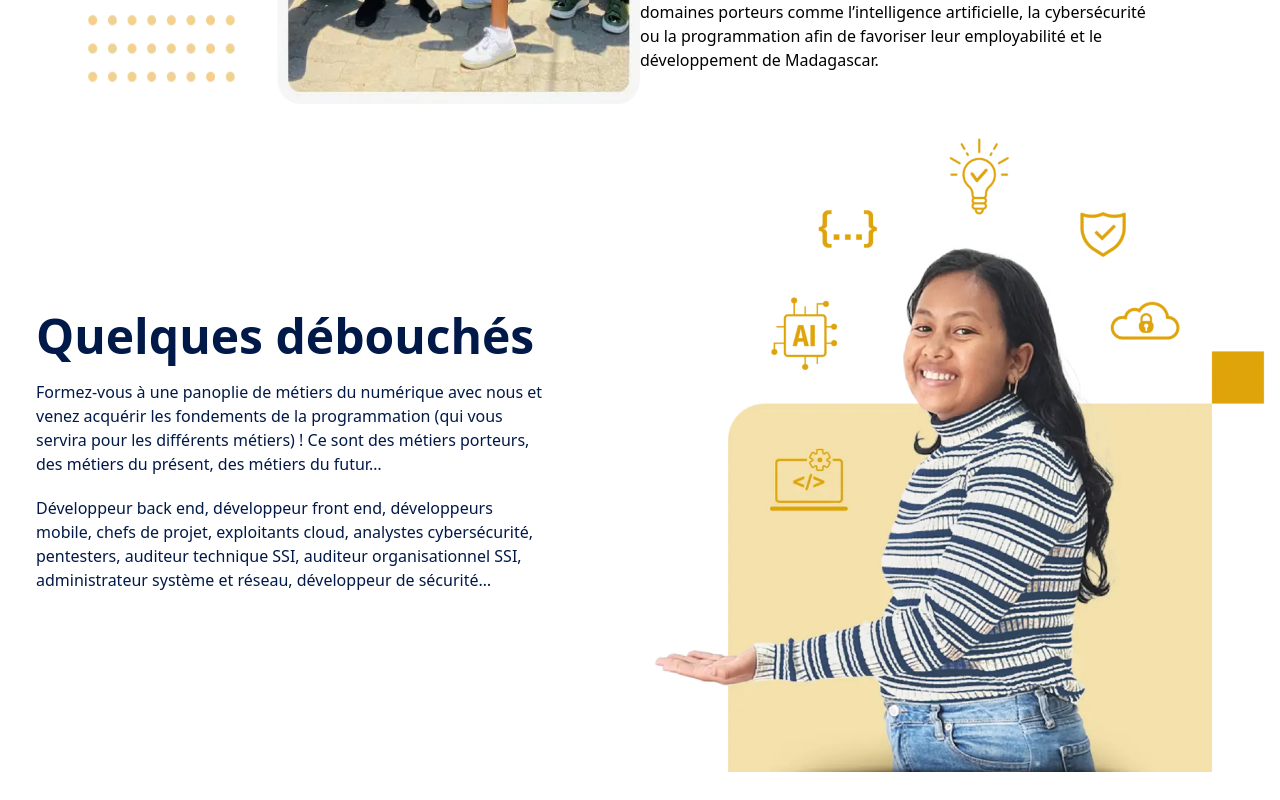
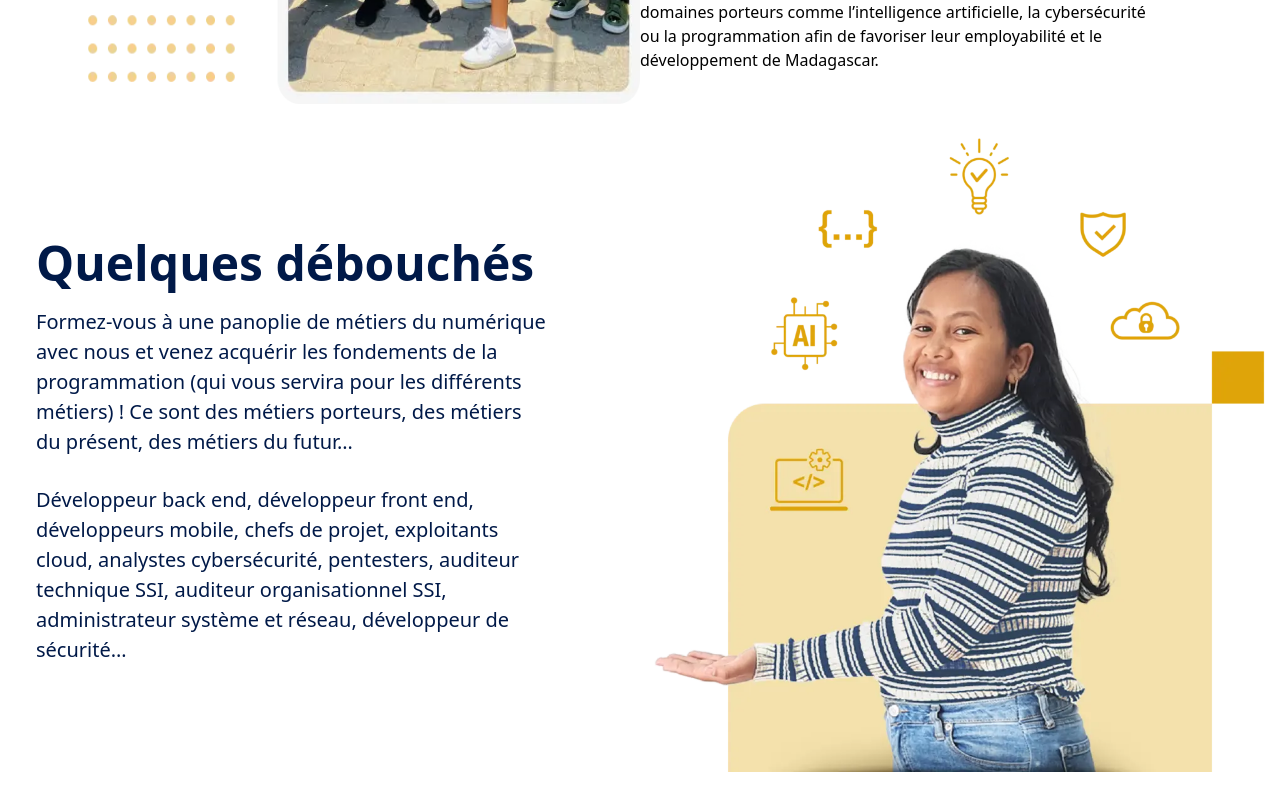
Before and after one commit to Mayah8124/New-HEI-home-page, a React (Vite) app: page / in a window 1280 px wide. Shown: the part 800-1600 px from the top of the page. Built offline with nearby package versions, Linux system fonts and the light colour scheme.

Commit message:
feat: fix the text-size of the OpenWay field

```diff
--- a/src/Components/OpenWay.jsx
+++ b/src/Components/OpenWay.jsx
@@ -5,9 +5,9 @@ const OpenWay = () => {
                 <img src="../src/assets/images/hei-image1.webp" alt="hei-image" className="h-[80vh]" />
                 <div className="text-[var(--primary-color)] ">
                     <h1 className="font-semibold text-5xl mb-5 ml-6">Quelques débouchés</h1>
-                    <div className="flex flex-col justify-between gap-5 ml-6 mr-25 text-l">
-                        <p>Formez-vous à une panoplie de métiers du numérique avec nous et venez acquérir les fondements de la programmation (qui vous servira pour les différents métiers) ! Ce sont des métiers porteurs, des métiers du présent, des métiers du futur…</p>
-                        <p>Développeur back end, développeur front end, développeurs mobile, chefs de projet, exploitants cloud, analystes cybersécurité, pentesters, auditeur technique SSI, auditeur organisationnel SSI, administrateur système et réseau, développeur de sécurité…</p>
+                    <div className="flex flex-col justify-between gap-7 ml-6 mr-25">
+                        <p className="text-[20px]">Formez-vous à une panoplie de métiers du numérique avec nous et venez acquérir les fondements de la programmation (qui vous servira pour les différents métiers) ! Ce sont des métiers porteurs, des métiers du présent, des métiers du futur…</p>
+                        <p className="text-[20px]">Développeur back end, développeur front end, développeurs mobile, chefs de projet, exploitants cloud, analystes cybersécurité, pentesters, auditeur technique SSI, auditeur organisationnel SSI, administrateur système et réseau, développeur de sécurité…</p>
                     </div>
                 </div>
             </div>
```
